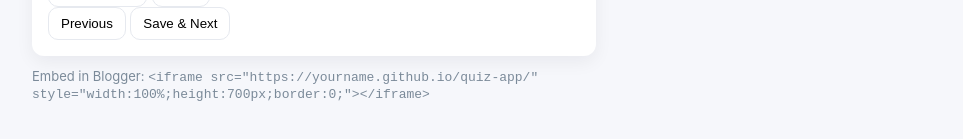
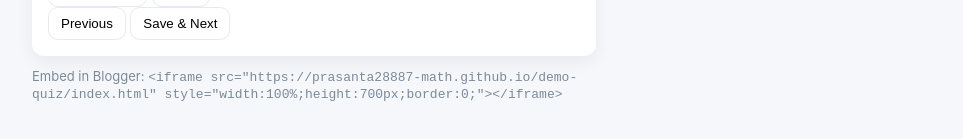
Before and after one commit to mathswithprasantasir/demo_quiz, a plain HTML site: page index.html in a window 1280 px wide. Shown: the part 481-620 px from the top of the page, without its empty margins (158-1121 px from the left). Drawn offline with nearby package versions, Linux system fonts and the light colour scheme; files that its build step writes are made by us from their sources; files whose address does not match are found by name.

Commit message:
Update index.html

```diff
--- a/index.html
+++ b/index.html
@@ -66,7 +66,7 @@
 
         <div class="footer-note small">
           Embed in Blogger:
-          <code>&lt;iframe src="https://yourname.github.io/quiz-app/" style="width:100%;height:700px;border:0;"&gt;&lt;/iframe&gt;</code>
+          <code>&lt;iframe src="https://prasanta28887-math.github.io/demo-quiz/index.html" style="width:100%;height:700px;border:0;"&gt;&lt;/iframe&gt;</code>
         </div>
       </main>
 
```
